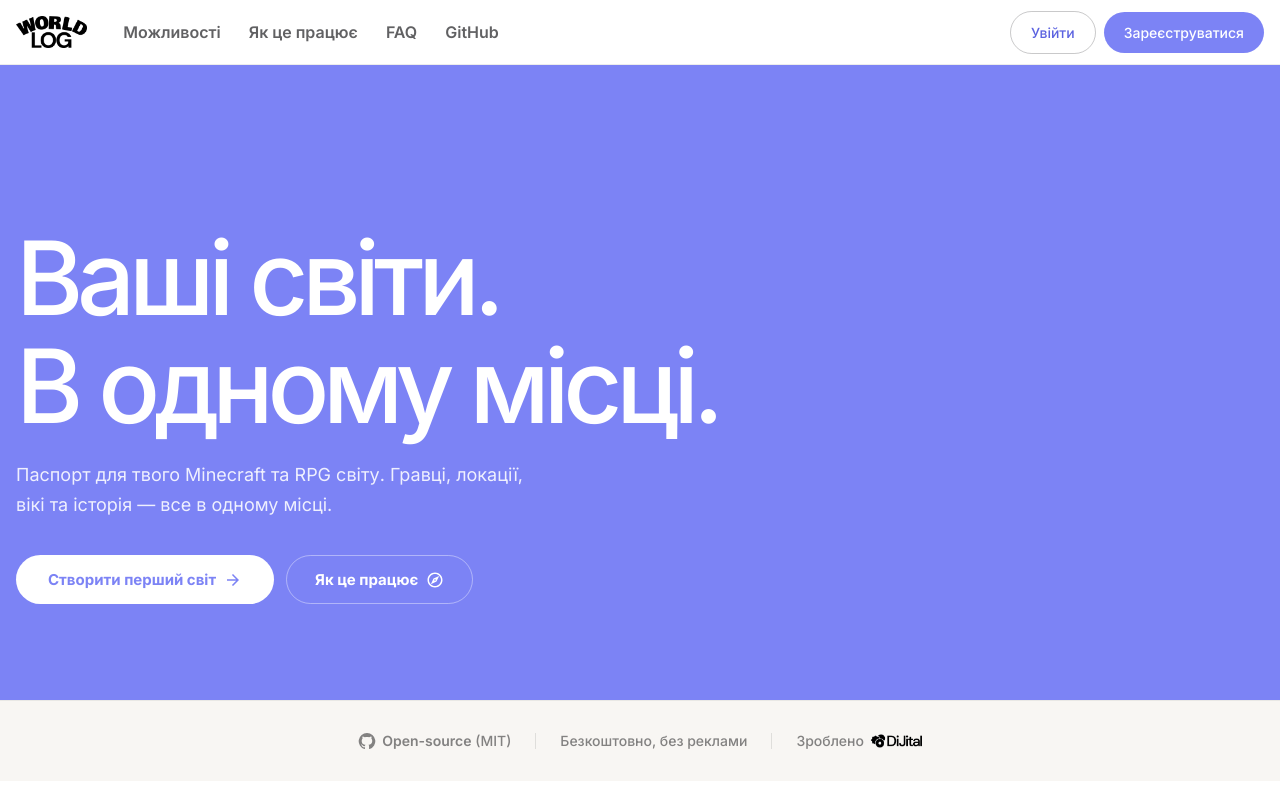
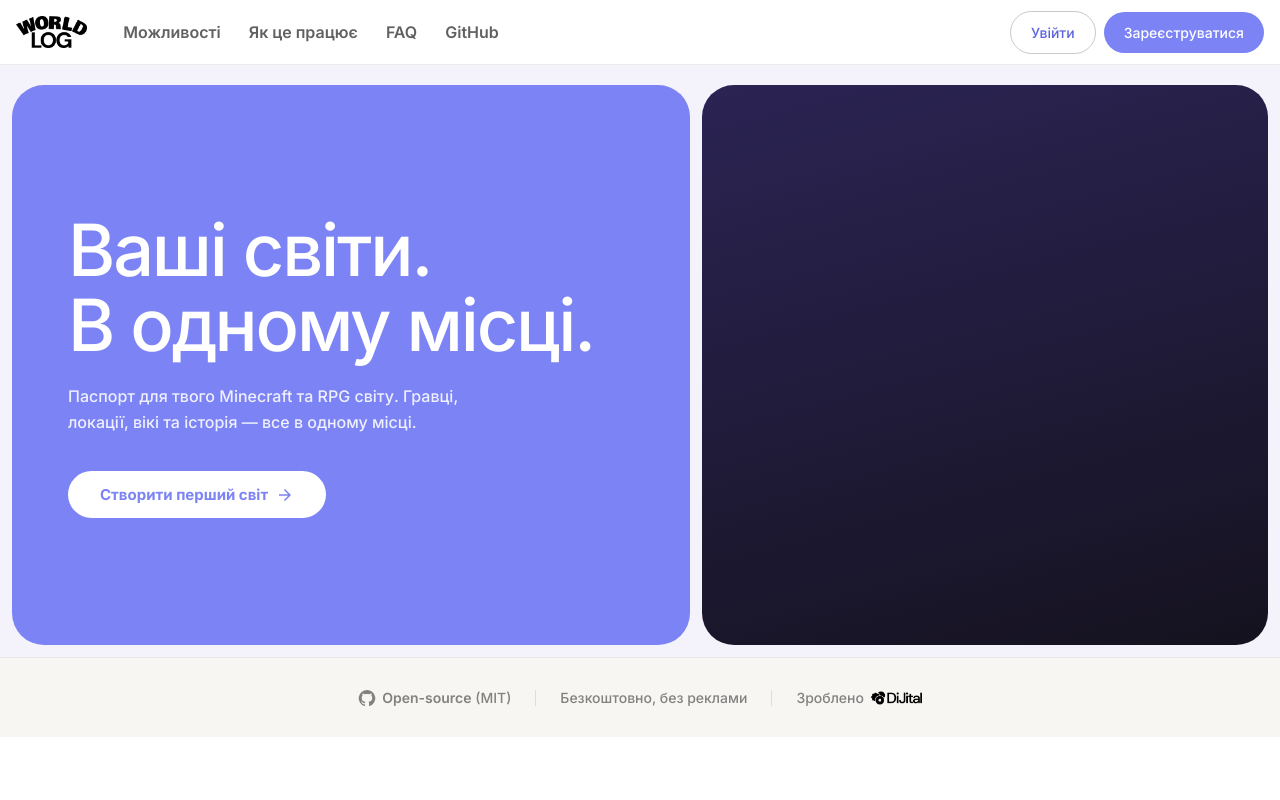
Before and after one commit to ttjelky/Worldlog, a React (Vite) app in the folder frontend/: page / in a window 1280 px wide. Shown: the top 800 px of the page. Built offline with nearby package versions, Linux system fonts and the light colour scheme; no server answers.

Commit message:
updated landing hero section

```diff
--- a/frontend/src/features/landing/components/Hero/Hero.jsx
+++ b/frontend/src/features/landing/components/Hero/Hero.jsx
@@ -11,7 +11,8 @@ function scrollTo(id) {
 export default function Hero({ onStart }) {
   return (
     <section className={styles.heroSection} id="top">
-      <div className={styles.heroInner}>
+      <div className={styles.heroGrid}>
+        <div className={styles.heroCardLeft}>
           <h1 className={styles.heroTitle}>Ваші світи. <br/> В одному місці.</h1>
           <p className={styles.heroSubtitle}>
             Паспорт для твого Minecraft та RPG світу. Гравці, локації, вікі та історія — все в
@@ -25,14 +26,9 @@ export default function Hero({ onStart }) {
               Створити перший світ
               <ArrowForwardIcon style={{ fontSize: 18, marginLeft: 4 }} />
             </button>
-          <button
-            onClick={() => scrollTo('how-it-works')}
-            className={styles.heroCtaSecondary}
-          >
-            Як це працює
-            <ExploreOutlinedIcon style={{ fontSize: 18, marginLeft: 4 }} />
-          </button>
           </div>
+        </div>
+        <div className={styles.heroCardRight} />
       </div>
     </section>
   )
--- a/frontend/src/features/landing/components/Hero/Hero.module.css
+++ b/frontend/src/features/landing/components/Hero/Hero.module.css
@@ -1,46 +1,87 @@
-/* ─────────────────────────────────────────
-   Hero – Solid blue primary fill (M3 Expressive)
-   Primary accent: #7C83F5, white text, centered column
-   ───────────────────────────────────────── */
+
 
 .heroSection {
-  background: #7C83F5;
-  color: #ffffff;
-  padding: 160px 16px 96px;
+  background: #F4F3FB;
+  padding: 20px 12px 12px;
 }
 
 @media (max-width: 899px) {
   .heroSection {
-    padding: 110px 12px 56px;
+    padding: 96px 10px 10px;
   }
 }
 
-.heroInner {
-  max-width: 1280px;
+.heroGrid {
+  max-width: 1440px;
   margin: 0 auto;
   display: flex;
-  flex-direction: column;
+  align-items: stretch;
+  gap: 12px;
 }
 
-/* ── Text ── */
+@media (max-width: 899px) {
+  .heroGrid {
+    flex-direction: column;
+  }
+}
+
+/* ── Left card: text ── */
+
+.heroCardLeft {
+  flex: 1;
+  display: flex;
+  flex-direction: column;
+  justify-content: center;
+  background: #7C83F5;
+  color: #ffffff;
+  border-radius: 32px;
+  padding: 10px 56px;
+  max-height: 560px;
+}
+
+@media (max-width: 899px) {
+  .heroCardLeft {
+    padding: 18px 28px;
+    border-radius: 24px;
+    min-height: unset;
+  }
+}
 
 .heroTitle {
   font-weight: 500;
-  font-size: clamp(100px, 8vw, 1800px);
+  font-size: clamp(72px, 4vw, 100px);
   line-height: 1.05;
-  letter-spacing: -0.06em;
+  letter-spacing: -0.03em;
   color: #ffffff;
   margin-bottom: 20px;
-  max-width: 1020px;
+  max-width: 680px;
 }
 
 .heroSubtitle {
-  font-size: 18px;
-  font-weight: 400;
+  font-size: 16px;
+  font-weight: 500;
   line-height: 1.65;
   color: rgba(255, 255, 255, 0.88);
   margin-bottom: 36px;
-  max-width: 520px;
+  max-width: 440px;
+}
+
+/* ── Right card: empty for now, will hold a product screenshot ── */
+
+.heroCardRight {
+  flex: 1;
+  border-radius: 32px;
+  background: linear-gradient(165deg, #2b2454 0%, #15121f 100%);
+  height: 560px;
+  position: relative;
+  overflow: hidden;
+}
+
+@media (max-width: 899px) {
+  .heroCardRight {
+    border-radius: 24px;
+    min-height: 220px;
+  }
 }
 
 .heroButtons {
```
Lines whose indentation alone changed are shown as unchanged.
